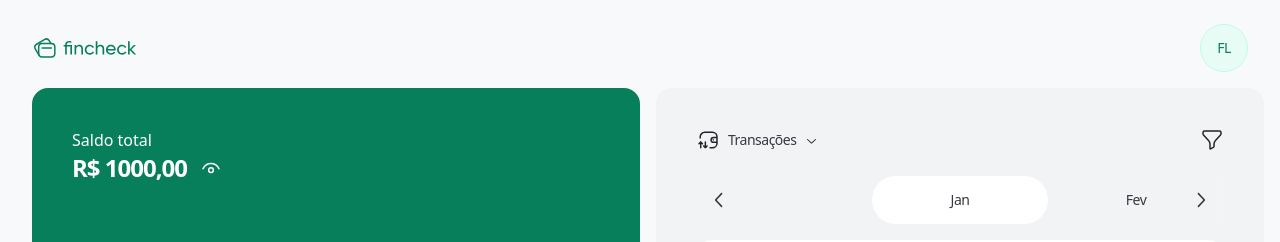
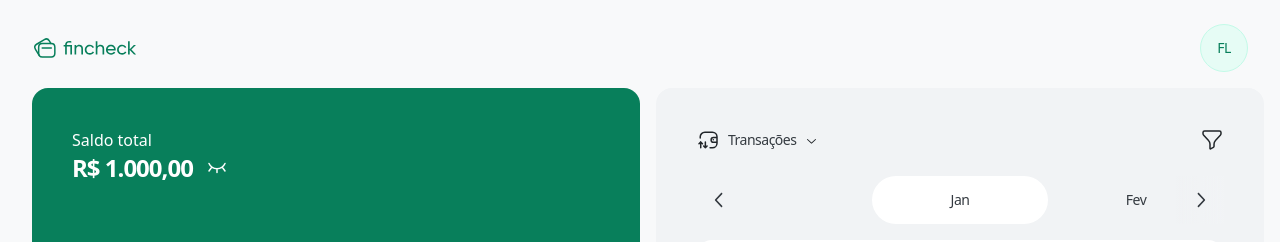
Before and after one commit to FabioLeonam/fincheck-web, a React (Vite) app: page / in a window 1280 px wide. Shown: the top 242 px of the page. Built offline with nearby package versions, Linux system fonts and the light colour scheme; no server answers.

Commit message:
Uses values from DashboardContext on account section

```diff
--- a/src/view/pages/Dashboard/components/Accounts/AccountCard.tsx
+++ b/src/view/pages/Dashboard/components/Accounts/AccountCard.tsx
@@ -1,5 +1,7 @@
+import { cn } from "../../../../../app/utils/cn";
 import { formatCurrency } from "../../../../../app/utils/formatCurrency";
 import { BankAccountTypeIcon } from "../../../../components/icons/BankAccountTypeIcon";
+import { useDashboard } from "../../DashboardContext/useDashboard";
 
 interface AccountCardProps {
   color: string;
@@ -9,6 +11,8 @@ interface AccountCardProps {
 }
 
 export function AccountCard({ color, name, balance, type }: AccountCardProps){
+  const { areValuesVisible } = useDashboard();
+
   return(
     <div
       className="p-4 bg-white rounded-2xl h-[200px] flex flex-col justify-between border-b-4 border-b-teal-950"
@@ -22,7 +26,10 @@ export function AccountCard({ color, name, balance, type }: AccountCardProps){
         </div>
 
         <div>
-          <span className="text-gray-800 font-medium tracking-[-0.5px] block">
+          <span className={cn(
+            "text-gray-800 font-medium tracking-[-0.5px] block",
+            !areValuesVisible && 'blur-sm'
+          )}>
             {formatCurrency(balance)}
           </span>
           <small className="text-gray-600 text-sm">
--- a/src/view/pages/Dashboard/components/Accounts/Accounts.tsx
+++ b/src/view/pages/Dashboard/components/Accounts/Accounts.tsx
@@ -4,22 +4,36 @@ import { AccountCard } from "./AccountCard";
 import 'swiper/css';
 import { SliderNavigation } from "./SliderNavigation";
 import { useAccountController } from "./useAccountsController";
+import { formatCurrency } from "../../../../../app/utils/formatCurrency";
+import { cn } from "../../../../../app/utils/cn";
 
 
 export function Accounts(){
 
-  const { sliderState, setSliderState , windowWidth } = useAccountController();
+  const {
+    sliderState,
+    setSliderState ,
+    windowWidth,
+    areValuesVisible,
+    toggleValuesVisibility,
+  } = useAccountController();
   return (
     <div className="bg-teal-900 rounded-2xl w-full h-full md:p-10 px-4 py-8 flex flex-col">
       <div>
         <span className="text-white tracking-[0,5px] block">Saldo total</span>
         <div className="flex items-center gap-2">
-        <strong className="text-2xl tracking-[-1px] text-white">
-          R$ 1000,00
+        <strong className={cn(
+          "text-2xl tracking-[-1px] text-white",
+          !areValuesVisible && 'blur-md'
+        )}>
+          {formatCurrency(1000)}
         </strong>
 
-        <button className="h-8 w-8 flex items-center justify-center">
-          <EyeIcon open/>
+        <button
+          onClick={toggleValuesVisibility}
+          className="h-8 w-8 flex items-center justify-center"
+        >
+          <EyeIcon open={!areValuesVisible}/>
         </button>
         </div>
       </div>
--- a/src/view/pages/Dashboard/components/Accounts/useAccountsController.tsx
+++ b/src/view/pages/Dashboard/components/Accounts/useAccountsController.tsx
@@ -1,9 +1,12 @@
 import { useState } from "react";
 import { useWindowWidth } from "../../../../../app/hooks/useWindowWidth";
+import { useDashboard } from "../../DashboardContext/useDashboard";
 
 export function useAccountController() {
 
   const windowWidth = useWindowWidth();
+  const { areValuesVisible, toggleValuesVisibility } = useDashboard();
+
   const [sliderState, setSliderState] = useState({
     isBeginning: true,
     isEnd: false
@@ -13,6 +16,8 @@ export function useAccountController() {
   return {
     sliderState,
     setSliderState,
-    windowWidth
+    windowWidth,
+    areValuesVisible,
+    toggleValuesVisibility
   }
 }
```
